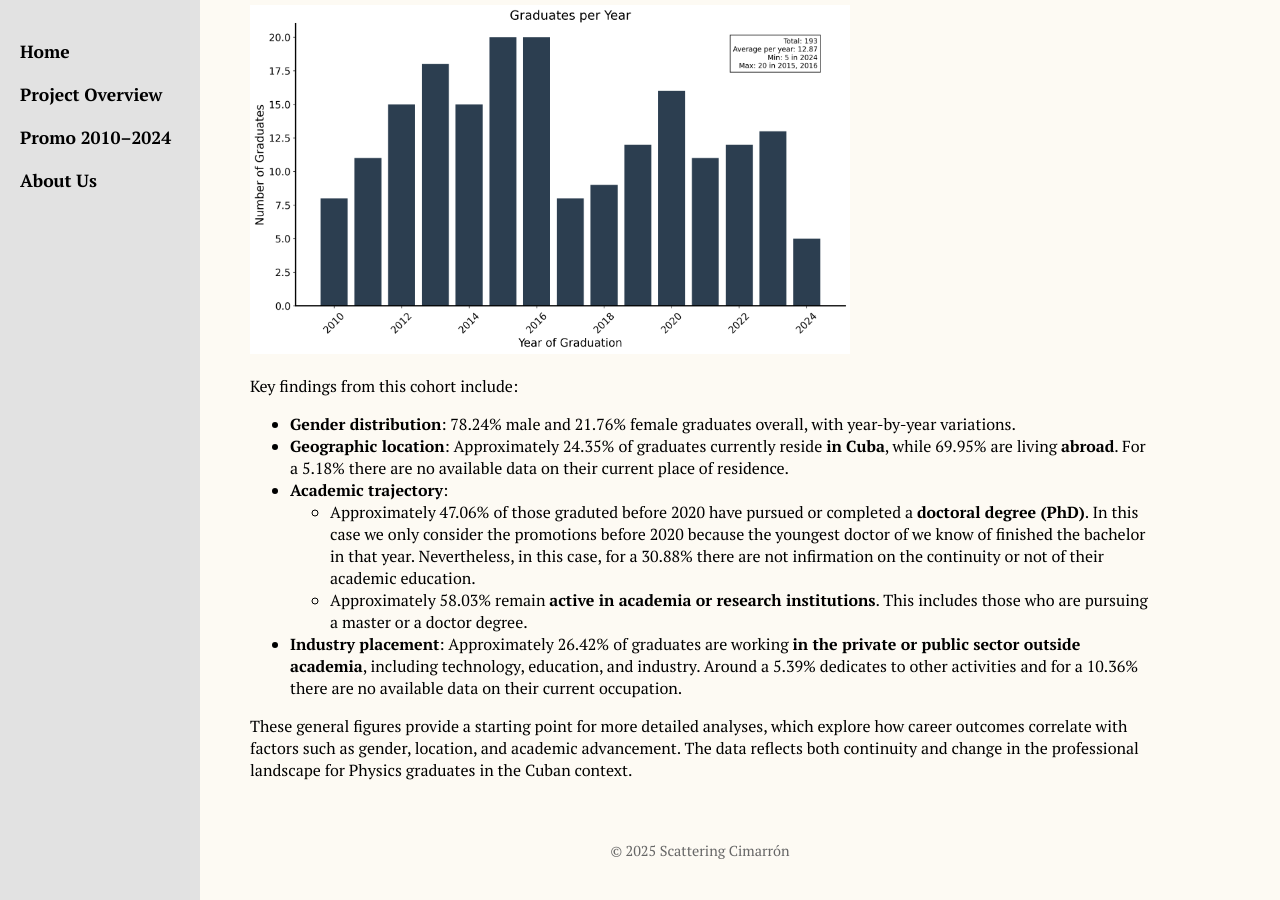
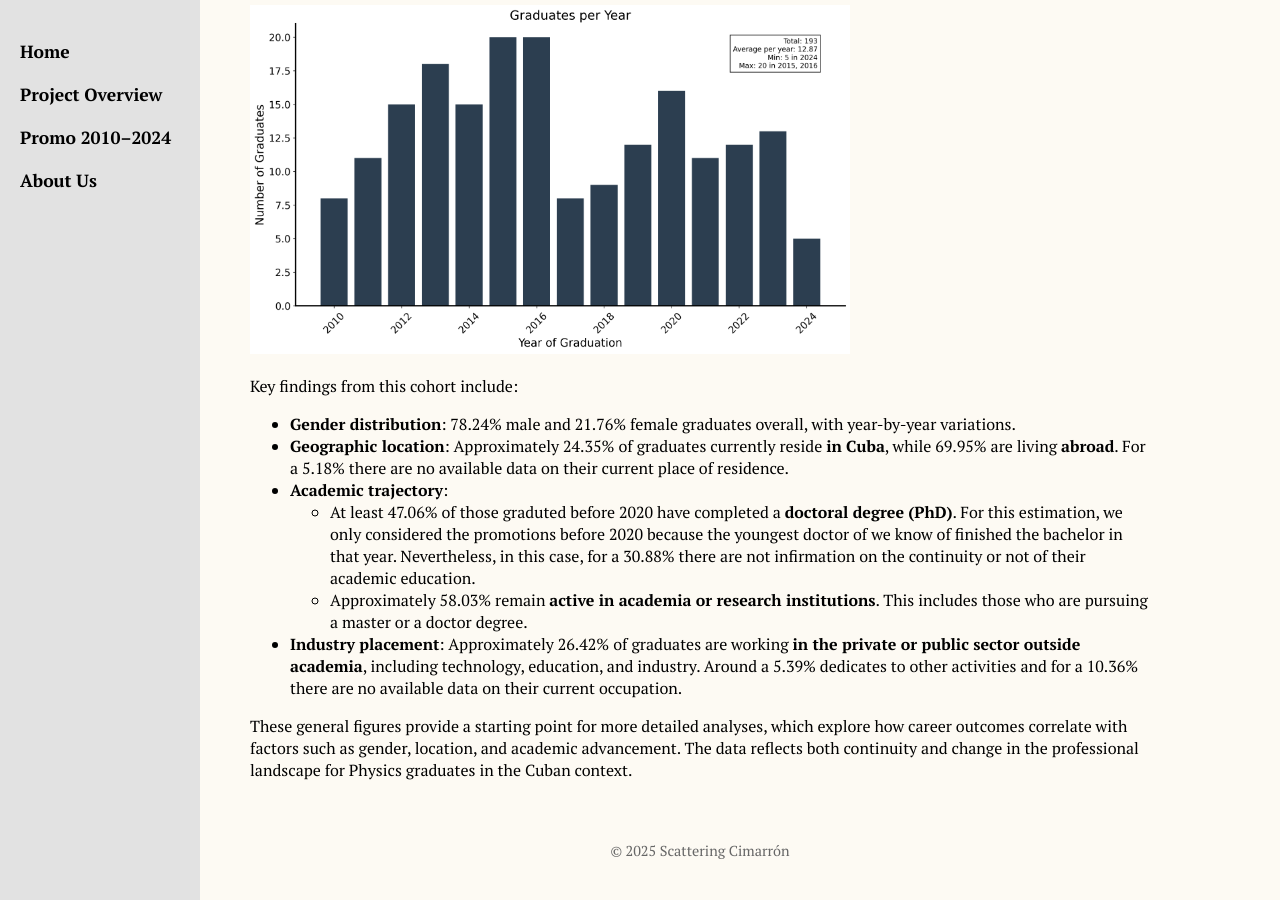
Before and after one commit to Gretica/Tracking_Cuban_Physicists, a Jekyll site: the page built from Promo_2010_2024.md, in a window 1280 px wide and 900 px high, scrolled down 752 px. Built offline with Jekyll 4.4.1, drawn with Linux system fonts in a browser that asks for light colours.

Commit message:
Update Promo_2010_2024.md

```diff
--- a/Promo_2010_2024.md
+++ b/Promo_2010_2024.md
@@ -28,7 +28,7 @@ Key findings from this cohort include:
 - **Gender distribution**: 78.24% male and 21.76% female graduates overall, with year-by-year variations.
 - **Geographic location**: Approximately 24.35% of graduates currently reside **in Cuba**, while 69.95% are living **abroad**. For a 5.18% there are no available data on their current place of residence.
 - **Academic trajectory**:
-  - Approximately 47.06% of those graduted before 2020 have pursued or completed a **doctoral degree (PhD)**. In this case we only consider the promotions before 2020 because the youngest doctor of we know of finished the bachelor in that year. Nevertheless, in this case, for a 30.88% there are not infirmation on the continuity or not of their academic education.
+  - At least 47.06% of those graduted before 2020 have completed a **doctoral degree (PhD)**. For this estimation, we only considered the promotions before 2020 because the youngest doctor of we know of finished the bachelor in that year. Nevertheless, in this case, for a 30.88% there are not infirmation on the continuity or not of their academic education.
   - Approximately 58.03% remain **active in academia or research institutions**. This includes those who are pursuing a master or a doctor degree.
 - **Industry placement**: Approximately 26.42% of graduates are working **in the private or public sector outside academia**, including technology, education, and industry. Around a 5.39% dedicates to other activities and for a 10.36% there are no available data on their current occupation.
 
```
